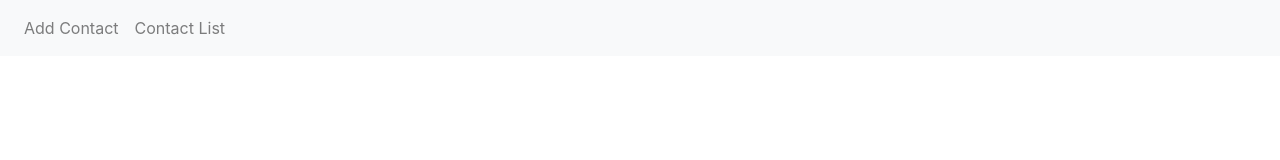
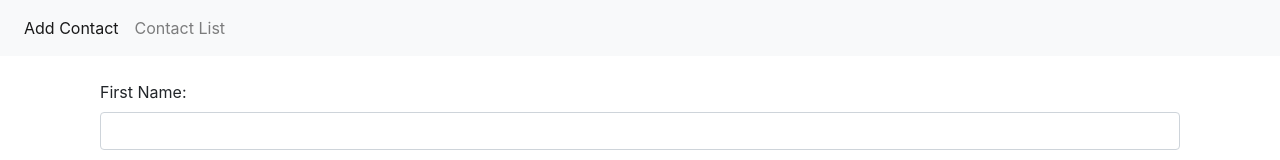
Before and after one commit to sidorov-alex/PlumsailSample, an Angular app in the folder src/ClientApp/: page /AddContact in a window 1280 px wide. Before the commit this address led to /. Shown: the top 160 px of the page. Built offline with nearby package versions, Linux system fonts and the light colour scheme; no server answers.

Commit message:
Исправлена подсветка текущей страницы.

```diff
--- a/src/ClientApp/src/app/app.component.html
+++ b/src/ClientApp/src/app/app.component.html
@@ -1,8 +1,8 @@
 <body>
   <nav class="navbar navbar-expand-lg navbar-light bg-light">
     <div class="navbar-nav">
-      <a class="nav-item nav-link" routerLink="Contact/Add">Add Contact</a>
-      <a class="nav-item nav-link" routerLink="Contact">Contact List</a>
+      <a class="nav-item nav-link" routerLink="AddContact" routerLinkActive="active">Add Contact</a>
+      <a class="nav-item nav-link" routerLink="ContactList" routerLinkActive="active">Contact List</a>
     </div>
   </nav>
   <div class="container">
--- a/src/ClientApp/src/app/app.module.ts
+++ b/src/ClientApp/src/app/app.module.ts
@@ -23,9 +23,9 @@ import { CountryNamePipe } from './country-name.pipe';
     HttpClientModule,
     FormsModule,
     RouterModule.forRoot([
-      { path: '', redirectTo: 'Contact/Add', pathMatch: 'full' },
-      { path: 'Contact/Add', component: ContactFormComponent, pathMatch: 'full' },
-      { path: 'Contact', component: ContactListComponent, pathMatch: 'full' },
+      { path: '', redirectTo: 'AddContact', pathMatch: 'full' },
+      { path: 'AddContact', component: ContactFormComponent, pathMatch: 'full' },
+      { path: 'ContactList', component: ContactListComponent, pathMatch: 'full' },
     ])
   ],
   providers: [],
```
